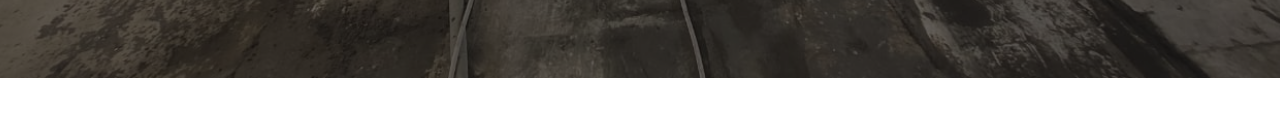
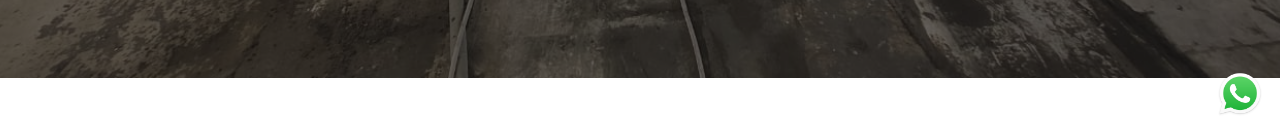
Before and after one commit to pablixs/pulidodepisosuriel, a Next.js app: page / in a window 1280 px wide. Shown: the part 666-800 px from the top of the page. Built offline with nearby package versions, Linux system fonts and the light colour scheme; a web font is replaced by a local one.

Commit message:
fix: fixing typo

```diff
--- a/app/components/ui/Titulos.tsx
+++ b/app/components/ui/Titulos.tsx
@@ -1,6 +1,6 @@
 interface SectionHeadingProps {
   eyebrow?: string;
-  lineOne: string;
+  lineOne?: string;
   lineTwo: string;
   acento?: "dorado" | "piedra" | "oxido";
 }
--- /dev/null
+++ b/app/components/ui/WhatsappBtn.tsx
@@ -0,0 +1,9 @@
+export default function WhatsappBtn() {
+    return (
+        <div className="fixed bottom-4 right-4 z-50 w-12 h-12">
+            <a href="https://wa.me/5511999999999" target="_blank" rel="noopener noreferrer">
+                <img src="wsp.png" alt="WhatsApp" className="w-12 h-12" />
+            </a>
+        </div>
+    );
+}
--- a/app/page.tsx
+++ b/app/page.tsx
@@ -5,15 +5,17 @@ import { Nav } from '@/app/components/layout/Navbar'
 import { Content, Content2 } from '@/app/components/sections/Content';
 import NuestrosServicios from '@/app/components/sections/NuestrosServicios';
 import ContactForm from './components/sections/ContactForm';
+import WhatsappBtn from '@/app/components/ui/WhatsappBtn';
+
 
 export default function Home() {
 
   const [mobileMenuOpen, setMobileMenuOpen] = useState(false)
 
   return (
-    <main className='bg-white'>
+    <main className='bg-white '>
 
-      <div className="bg-center bg-cover" style={{ backgroundImage: `url(industrialmain.jpeg)` }}>
+      <div className="bg-center bg-cover " style={{ backgroundImage: `url(industrialmain.jpeg)` }} >
         <header className="absolute inset-x-0 top-0 z-50">
           <Nav />
         </header>
@@ -43,7 +45,7 @@ export default function Home() {
       <Content2/>
 
       <ContactForm/>
-
+      <WhatsappBtn />
     </main>
 
   )
```
Also changed, not shown: public/wsp.png (added).
